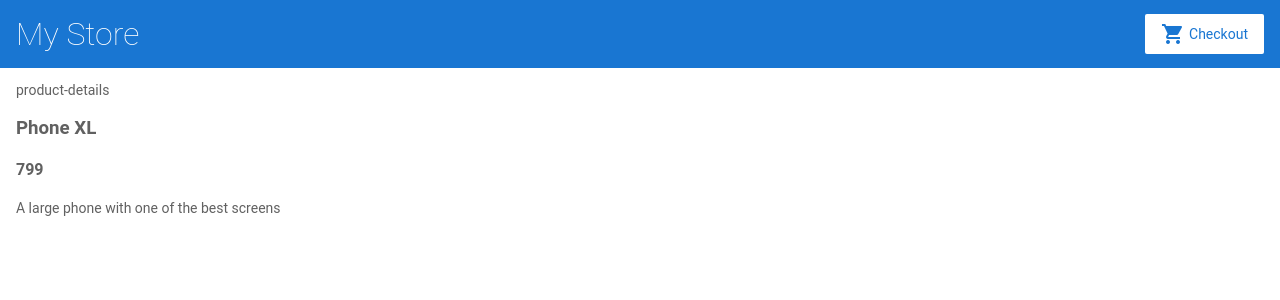
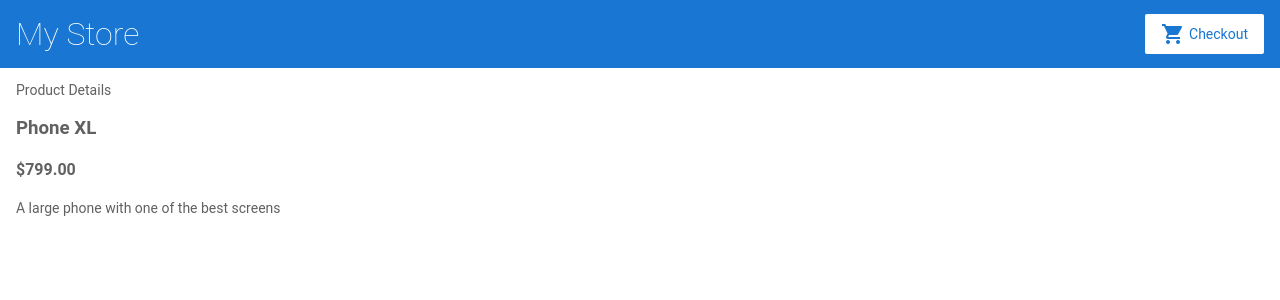
Before and after one commit to SarangLad/angular-start, an Angular app: page /products/1 in a window 1280 px wide. Shown: the top 300 px of the page. Built offline with nearby package versions, Linux system fonts and the light colour scheme.

Commit message:
Navigation Done

```diff
--- a/src/app/product-details/product-details.component.html
+++ b/src/app/product-details/product-details.component.html
@@ -1,7 +1,7 @@
-<p>product-details</p>
+<p>Product Details</p>
 <div *ngIf="product">
   <h3>{{ product.name }}</h3>
   <!-- uses the currency pipe to transform product.price from a number to a currency string -->
-  <h4>{{ product.price}}</h4>
+  <h4>{{ product.price | currency }}</h4>
   <p>{{ product.description }}</p>
 </div>
```
